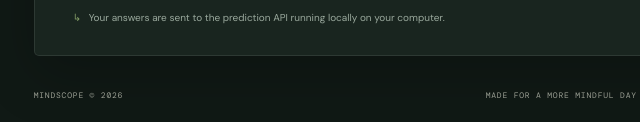
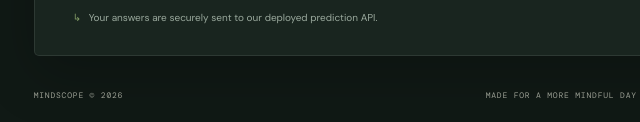
Before and after one commit to JonaeidBhuiyan/MindScope-Student-Wellbeing, a plain HTML site: page index.html in a window 1280 px wide. Shown: the part 1464-1586 px from the top of the page, 47-687 px from the left. Drawn offline with nearby package versions, Linux system fonts and the light colour scheme; a web font is replaced by a local one.

Commit message:
Update frontend HTML text

```diff
--- a/index.html
+++ b/index.html
@@ -1,3 +1,4 @@
+
 <!DOCTYPE html>
 <html lang="en">
 <head>
@@ -66,7 +67,8 @@
 
         <div id="errorMessage" class="error-message" role="alert"></div>
         <button class="submit-button" id="submitButton" type="submit"><span>Generate my score</span><span class="button-arrow">↗</span></button>
-        <p class="form-note"><span>↳</span> Your answers are sent to the prediction API running locally on your computer.</p>
+
+        <p class="form-note"><span>↳</span> Your answers are securely sent to our deployed prediction API.</p>
       </form>
 
       <aside class="result-column">
```
